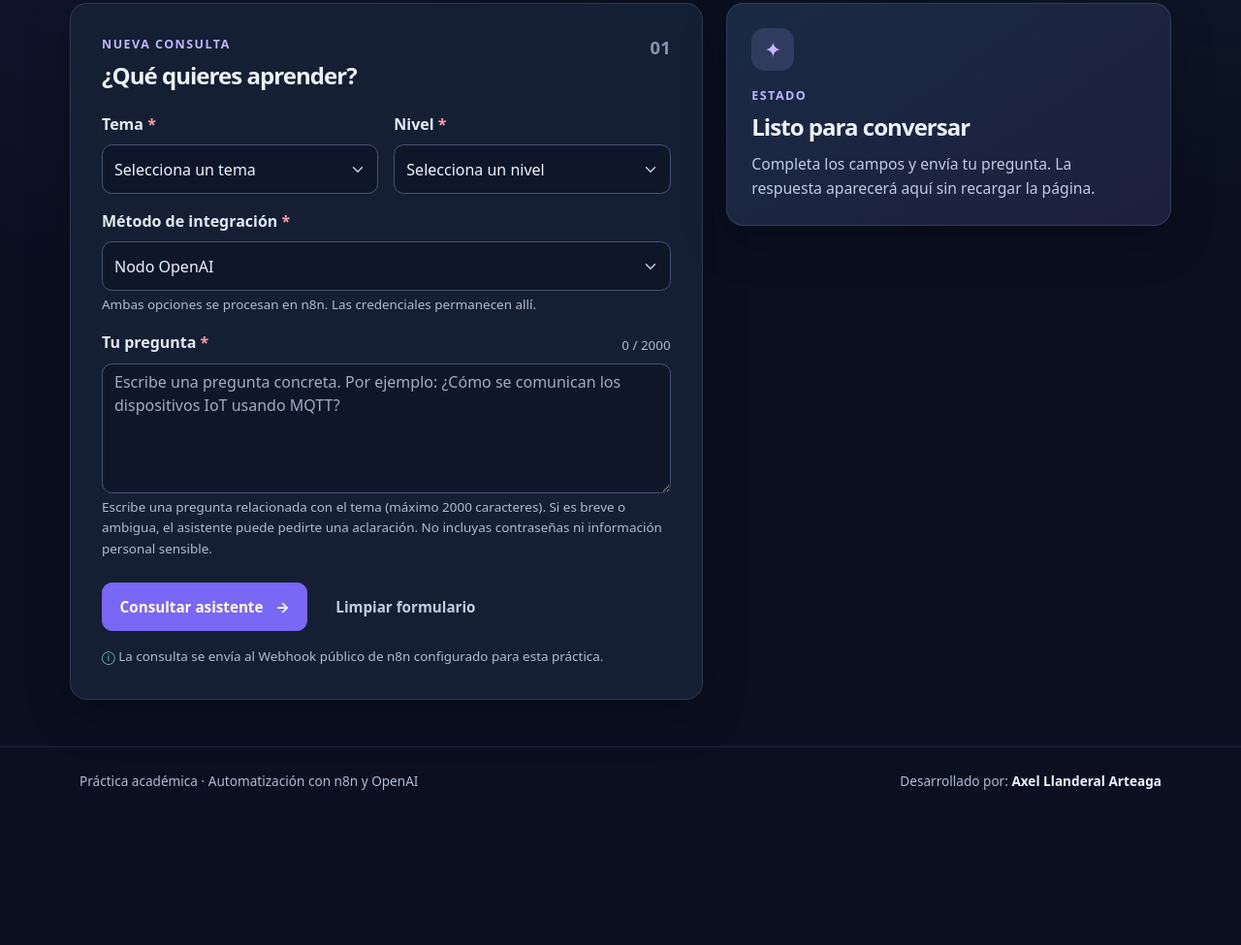
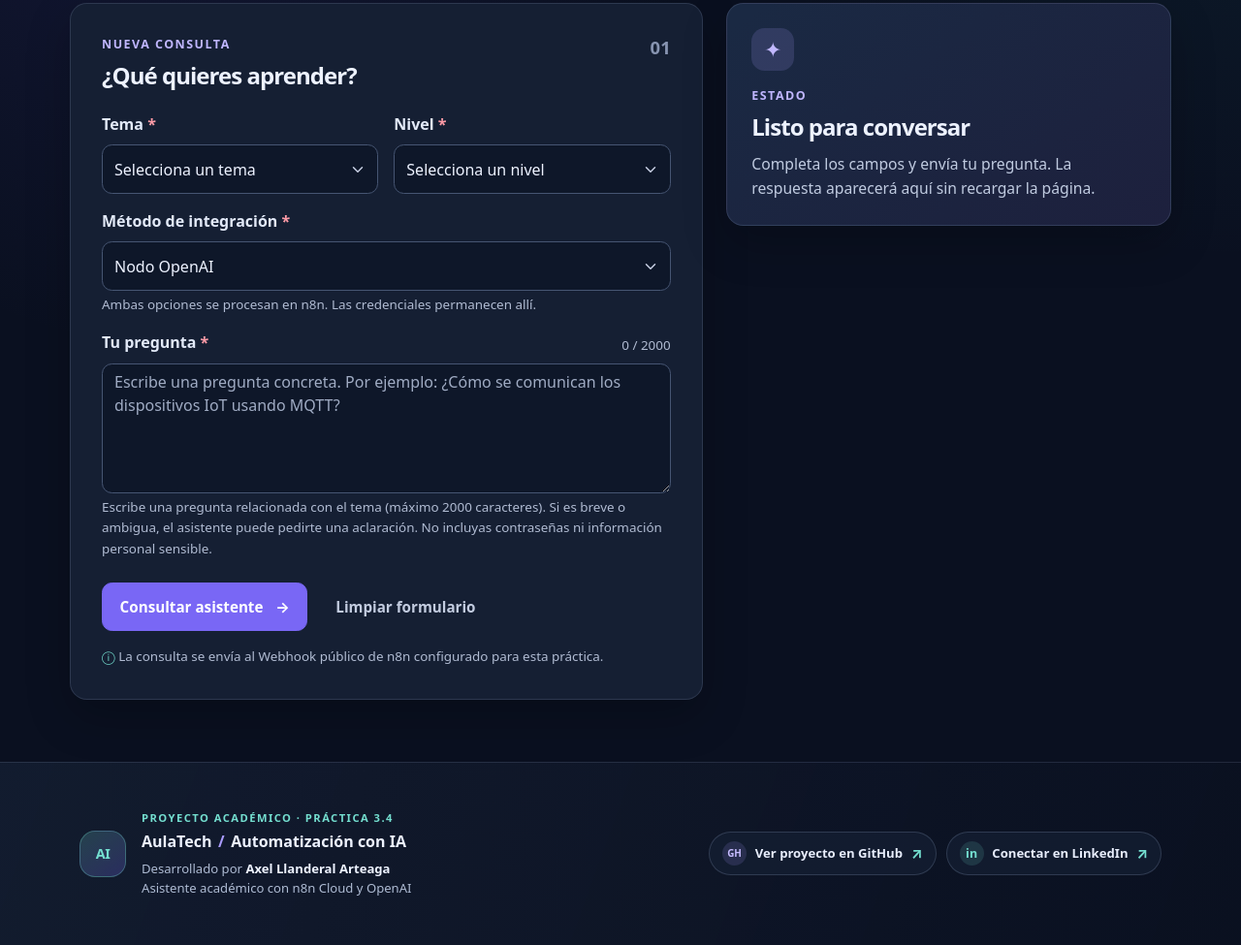
Before and after one commit to LlanderalArteaga/webapp-automatizacion-ia, a plain HTML site: page index.html in a window 1280 px wide. Shown: the part 402-1377 px from the top of the page at 97% size. Before the commit the page ends 1242 px from the top, so only its background shows below. Drawn offline with nearby package versions, Linux system fonts and the light colour scheme.

Commit message:
Actualizar creditos

```diff
--- a/css/styles.css
+++ b/css/styles.css
@@ -146,7 +146,7 @@ textarea.form-control { min-height: 8rem; resize: vertical; }
 @media (max-width: 575.98px) {
   .connection-badge { padding: .38rem .58rem; font-size: .75rem; }
   .hero-copy { font-size: 1rem; }
-  .site-footer .container { align-items: flex-start !important; }
+
   .response-meta { grid-template-columns: 1fr; }
   .response-meta div:last-child { grid-column: auto; }
 }
@@ -154,3 +154,89 @@ textarea.form-control { min-height: 8rem; resize: vertical; }
   .panel { animation: rise-in .28s ease both; }
   @keyframes rise-in { from { opacity: 0; transform: translateY(5px); } to { opacity: 1; transform: translateY(0); } }
 }
+
+/* Credits and external profile links */
+.site-footer {
+  margin-top: 1rem;
+  border-top: 1px solid rgba(166, 183, 219, .15);
+  background: linear-gradient(110deg, rgba(21, 31, 51, .76), rgba(10, 16, 32, .9));
+  color: #aebbd3;
+}
+.footer-content {
+  display: flex;
+  align-items: center;
+  justify-content: space-between;
+  gap: 2rem;
+}
+.footer-about { display: flex; align-items: center; gap: 1rem; min-width: 0; }
+.footer-brand-mark {
+  display: grid;
+  flex: 0 0 auto;
+  width: 3rem;
+  height: 3rem;
+  place-items: center;
+  border: 1px solid rgba(116, 223, 208, .3);
+  border-radius: 1rem;
+  background: linear-gradient(145deg, rgba(116, 223, 208, .2), rgba(121, 103, 245, .25));
+  color: var(--aqua);
+  font-size: .9rem;
+  font-weight: 850;
+  letter-spacing: -.04em;
+}
+.footer-kicker {
+  margin: 0 0 .2rem;
+  color: var(--aqua);
+  font-size: .7rem;
+  font-weight: 800;
+  letter-spacing: .13em;
+  text-transform: uppercase;
+}
+.footer-title { margin: 0; color: #edf2ff; font-size: 1rem; font-weight: 800; }
+.footer-title span { padding: 0 .15rem; color: var(--brand); }
+.footer-caption { margin: .3rem 0 0; color: #aebbd3; font-size: .82rem; line-height: 1.55; }
+.footer-caption strong { color: #edf2ff; font-weight: 750; }
+.footer-links { display: flex; flex-wrap: wrap; justify-content: flex-end; gap: .65rem; }
+.footer-link {
+  display: inline-flex;
+  align-items: center;
+  gap: .55rem;
+  min-height: 2.8rem;
+  padding: .45rem .8rem;
+  border: 1px solid rgba(166, 183, 219, .2);
+  border-radius: 999px;
+  background: rgba(21, 31, 51, .75);
+  color: #e7edfc;
+  font-size: .82rem;
+  font-weight: 700;
+  text-decoration: none;
+  transition: border-color .18s ease, background .18s ease, transform .18s ease;
+}
+.footer-link:hover {
+  transform: translateY(-2px);
+  border-color: rgba(116, 223, 208, .55);
+  background: rgba(37, 51, 78, .95);
+  color: #fff;
+}
+.footer-link:focus-visible { outline: 3px solid var(--aqua); outline-offset: 3px; }
+.footer-link-icon {
+  display: grid;
+  width: 1.55rem;
+  height: 1.55rem;
+  place-items: center;
+  border-radius: 50%;
+  background: rgba(170, 156, 255, .15);
+  color: #c7bcff;
+  font-size: .62rem;
+  font-weight: 850;
+}
+.footer-link-icon-linkedin { background: rgba(116, 223, 208, .14); color: var(--aqua); font-size: .78rem; }
+.footer-link-arrow { color: var(--aqua); font-size: .95rem; }
+
+@media (max-width: 767.98px) {
+  .footer-content { align-items: flex-start; flex-direction: column; gap: 1.35rem; }
+  .footer-links { justify-content: flex-start; }
+}
+@media (max-width: 420px) {
+  .footer-links { align-items: stretch; flex-direction: column; width: 100%; }
+  .footer-link { justify-content: flex-start; }
+}
--- a/index.html
+++ b/index.html
@@ -133,9 +133,27 @@
     </main>
 
     <footer class="site-footer">
-      <div class="container d-flex flex-column flex-sm-row justify-content-between align-items-center gap-2 py-4">
-        <span>Práctica académica · Automatización con n8n y OpenAI</span>
-        <span>Desarrollado por: <strong>Axel Llanderal Arteaga</strong></span>
+      <div class="container footer-content py-4 py-md-5">
+        <div class="footer-about">
+          <span class="footer-brand-mark" aria-hidden="true">AI</span>
+          <div>
+            <p class="footer-kicker">Proyecto académico · Práctica 3.4</p>
+            <p class="footer-title">AulaTech <span aria-hidden="true">/</span> Automatización con IA</p>
+            <p class="footer-caption">Desarrollado por <strong>Axel Llanderal Arteaga</strong><br>Asistente académico con n8n Cloud y OpenAI</p>
+          </div>
+        </div>
+        <nav class="footer-links" aria-label="Código fuente y perfil profesional">
+          <a class="footer-link" href="https://github.com/LlanderalArteaga/webapp-automatizacion-ia" target="_blank" rel="noopener noreferrer" aria-label="Repositorio del proyecto en GitHub, abre en una pestaña nueva">
+            <span class="footer-link-icon footer-link-icon-github" aria-hidden="true">GH</span>
+            <span>Ver proyecto en GitHub</span>
+            <span class="footer-link-arrow" aria-hidden="true">↗</span>
+          </a>
+          <a class="footer-link" href="https://www.linkedin.com/in/axel-llanderal-arteaga-a77b09325" target="_blank" rel="noopener noreferrer" aria-label="Perfil de Axel en LinkedIn, abre en una pestaña nueva">
+            <span class="footer-link-icon footer-link-icon-linkedin" aria-hidden="true">in</span>
+            <span>Conectar en LinkedIn</span>
+            <span class="footer-link-arrow" aria-hidden="true">↗</span>
+          </a>
+        </nav>
       </div>
     </footer>
   </body>
```
